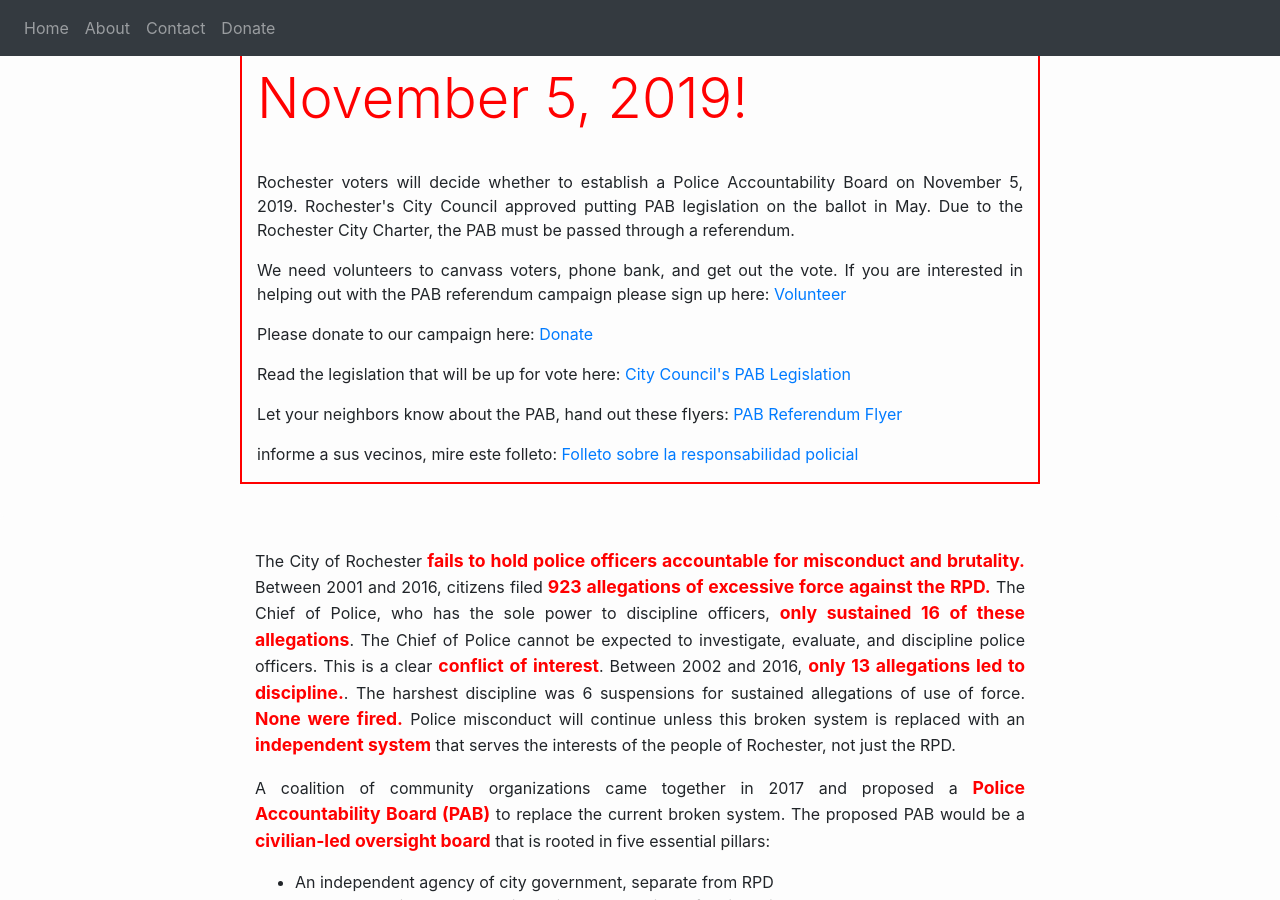
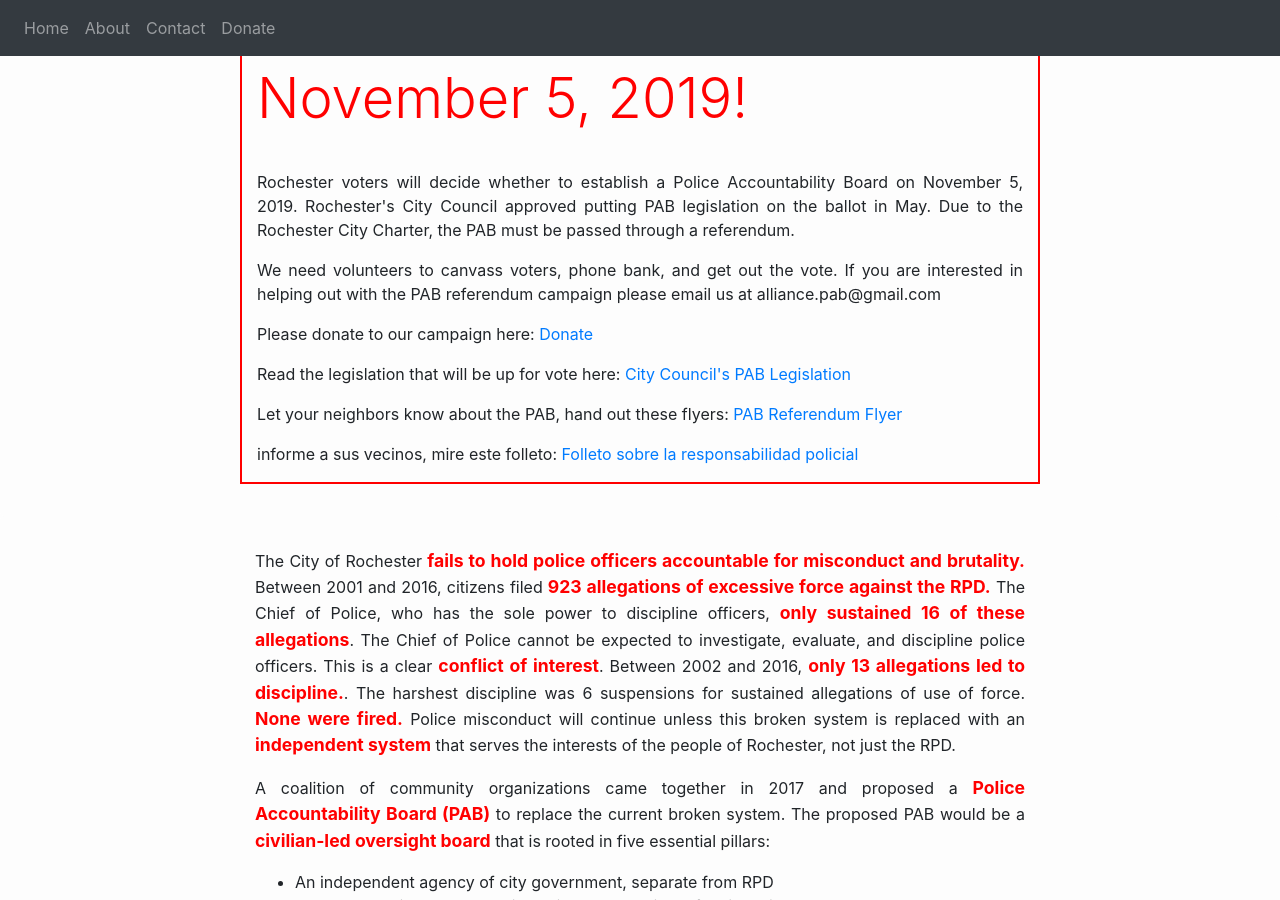
Before and after one commit to pabnow/pabnow.github.io, a Jekyll site: the page built from index.html, in a window 1280 px wide and 900 px high, scrolled down 346 px. Built offline with Jekyll 4.4.1, drawn with Linux system fonts in a browser that asks for light colours; nearby versions of some CDN libraries; comment, search, counter and statistics services are not loaded.

Commit message:
Update index.html

```diff
--- a/index.html
+++ b/index.html
@@ -20,7 +20,7 @@ title: PAB
 
 					<p style="text-align: justify;">Rochester voters will decide whether to establish a Police Accountability Board on November 5, 2019. Rochester's City Council approved putting PAB legislation on the ballot in May. Due to the Rochester City Charter, the PAB must be passed through a referendum.</p>
 
-					<p style="text-align: justify;">We need volunteers to canvass voters, phone bank, and get out the vote. If you are interested in helping out with the PAB referendum campaign please sign up here: <a target="_blank" href="https://forms.gle/2fNLtm3MVRQZpZBNA.">Volunteer</a></p>
+					<p style="text-align: justify;">We need volunteers to canvass voters, phone bank, and get out the vote. If you are interested in helping out with the PAB referendum campaign please email us at alliance.pab@gmail.com</p>
 
 					<p style="text-align: justify;">Please donate to our campaign here: <a target="_blank" href="https://www.gofundme.com/PAB-Ref-Org-Fund">Donate</a></p>
 
```
